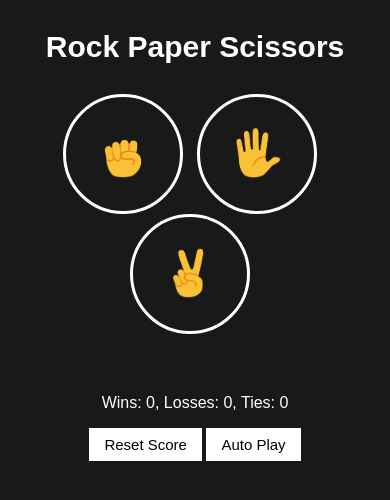
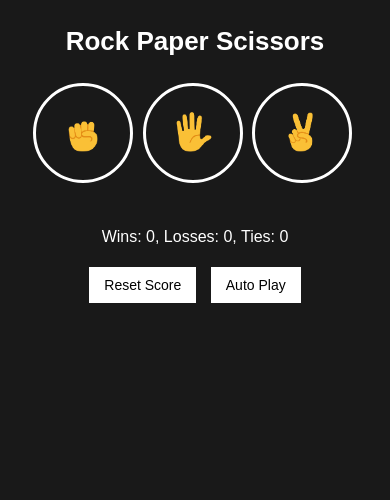
Before and after one commit to Ezz08/RockPaperScissors_Game, a plain HTML site: page index.html in a window 390 px wide. Drawn offline with Linux system fonts and the light colour scheme.

Commit message:
added responsive

```diff
--- a/css/style.css
+++ b/css/style.css
@@ -42,3 +42,36 @@ body {
     padding: 8px 15px;
     cursor: pointer;
 }
+
+@media (max-width: 768px) {
+
+    .title {
+        font-size: 26px;
+    }
+
+    .move-button {
+        width: 100px;
+        height: 100px;
+        margin-right: 5px;
+    }
+
+    .move-icon {
+        height: 40px;
+    }
+
+    .result {
+        font-size: 22px;
+        margin-top: 40px;
+    }
+
+    .score {
+        margin-top: 45px;
+    }
+
+    .reset-score-button,
+    .auto-play {
+        font-size: 14px;
+        padding: 10px 15px;
+        margin: 5px;
+    }
+}
--- a/index.html
+++ b/index.html
@@ -4,6 +4,7 @@
 <head>
     <title>Rock Paper Scissors</title>
     <link rel="stylesheet" href="css/style.css">
+    <meta name="viewport" content="width=device-width, initial-scale=1.0">
     <link rel="icon" href="img/favicon.png" type="image/png">
 </head>
 
```
